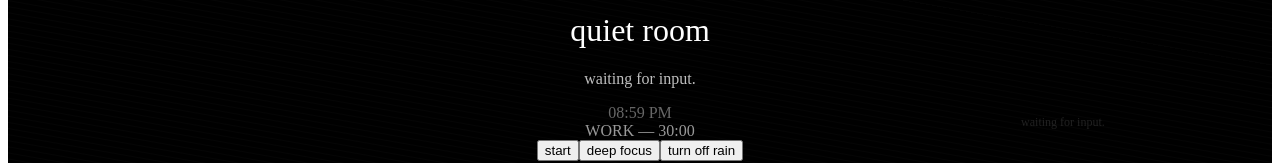
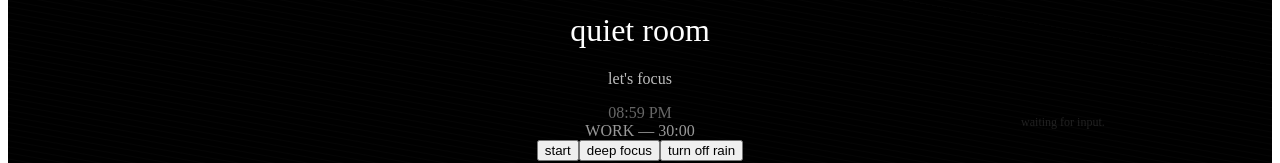
Before and after one commit to elizzzavetaleonteva-creator/quiet-room, a Next.js app: page / in a window 1280 px wide. Shown: the part 299-462 px from the top of the page. Built offline with nearby package versions, Linux system fonts and the light colour scheme.

Commit message:
change subtitle text

```diff
--- a/app/page.tsx
+++ b/app/page.tsx
@@ -241,7 +241,7 @@ export default function Home() {
             quiet room
           </h1>
 
-          <p style={{ opacity: 0.75 }}>{message}</p>
+          <p style={{ opacity: 0.75 }}>let's focus</p>
 
           <div style={{ opacity: 0.4 }}>{time}</div>
 
```
